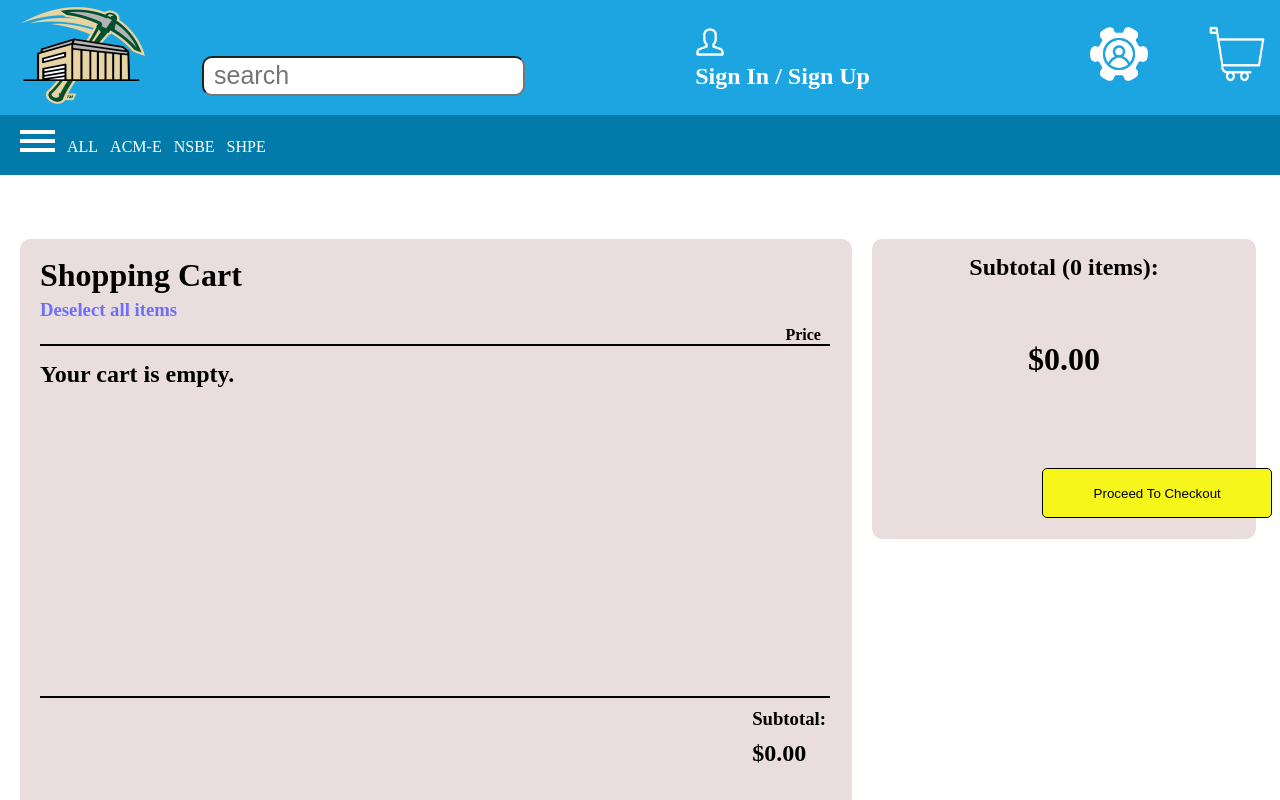
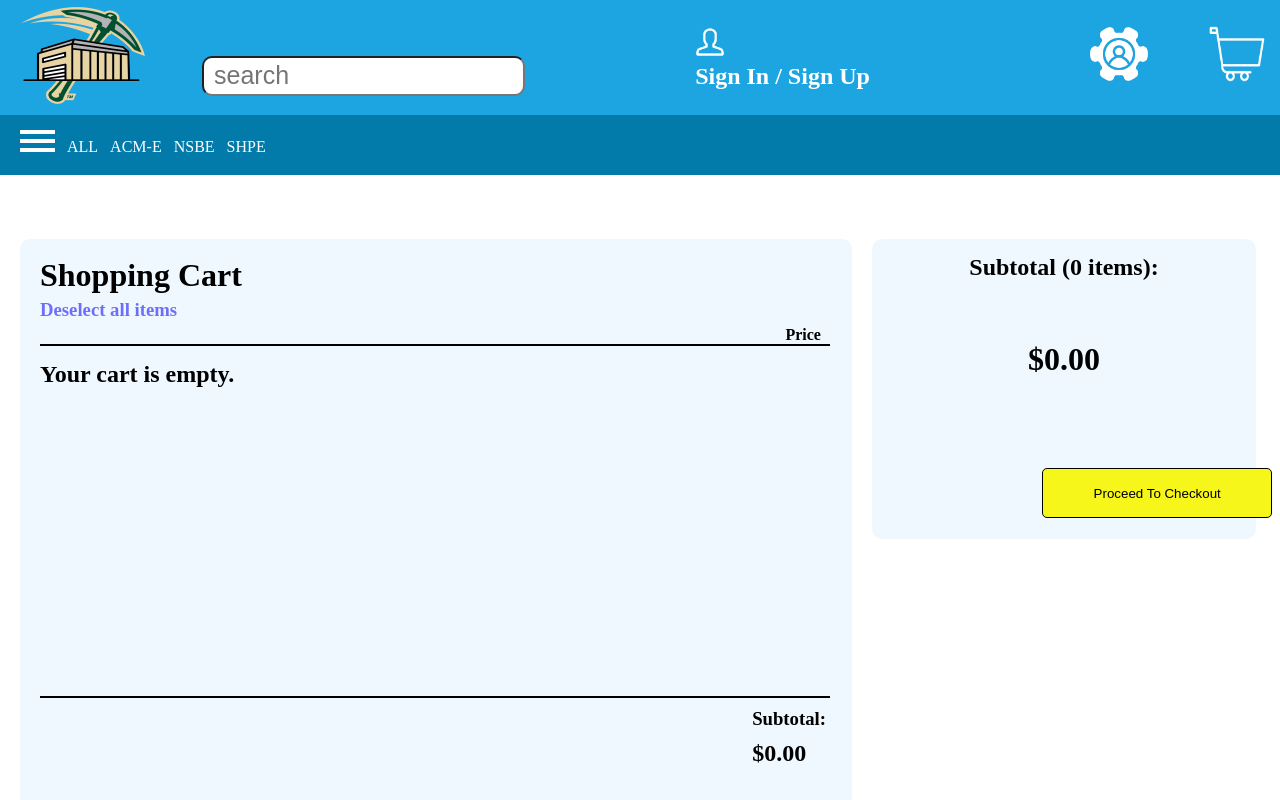
Before and after one commit to ACM-Entrepreneurship/e-commerce, a Next.js app: page /product-order/shopping-cart in a window 1280 px wide. Built offline with nearby package versions, Linux system fonts and the light colour scheme.

Commit message:
update background color to alice blue

```diff
--- a/styles/payment-methods.module.css
+++ b/styles/payment-methods.module.css
@@ -32,7 +32,7 @@
 .cardLayout li {
     width: auto;
     height: 200px;
-    background-color: lightblue;
+    background-color: aliceblue;
     text-align: center;
     border-radius: 10px;
     padding-top: 70px;
@@ -45,7 +45,7 @@
 }
 
 .highlightedCard {
-    background-color: bisque;
+    background-color: aliceblue;
     height: 200px;
     width: 30%;
     float: left;
--- a/styles/shopping-cart.module.css
+++ b/styles/shopping-cart.module.css
@@ -1,6 +1,6 @@
 .cart_layout {
     text-align: 20%;
-    background-color: #eadddd;
+    background-color: aliceblue;
     width: 65%;
     height: 700px; /*the height will need to be dynamically sized, when new items are in cart*/
     border-radius: 10px;
@@ -42,7 +42,7 @@
 }
 
 .priceSideBar{
-    background-color: #eadddd;
+    background-color: aliceblue;
     width: 30%;
     height: 300px;
     float: left;
```
